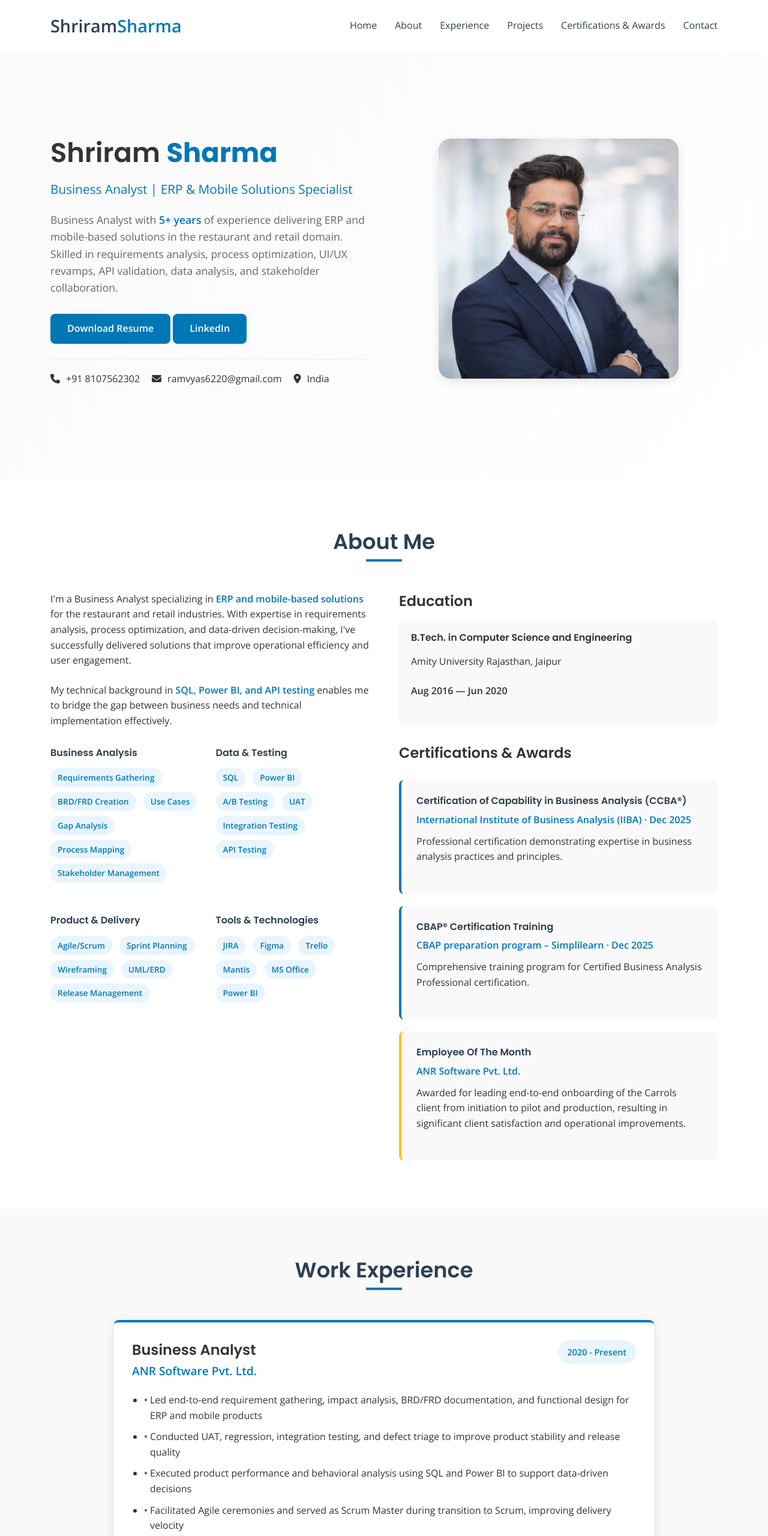
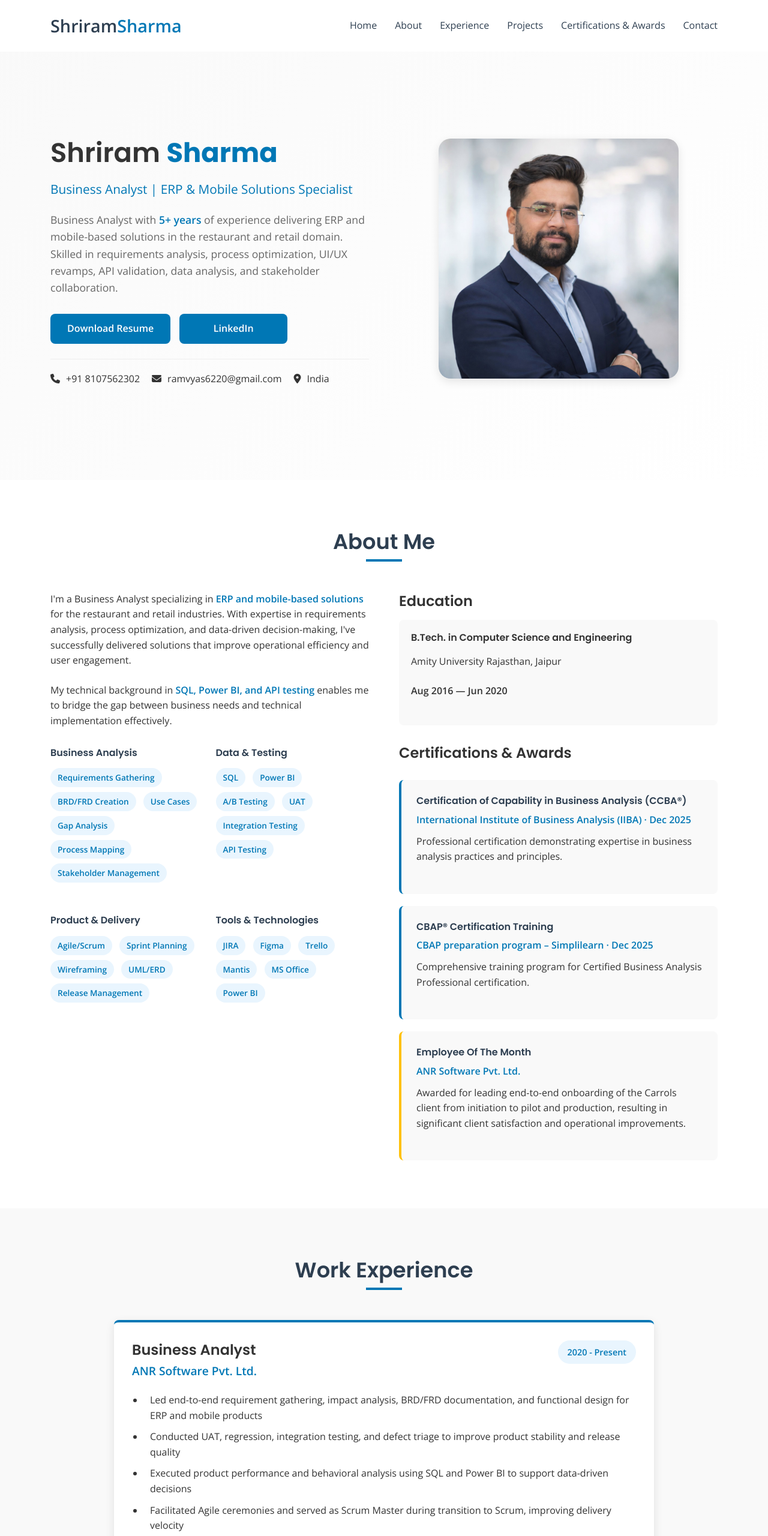
Before and after one commit to ShriramsharmaBA/shriramsharmaba.github.io, a plain HTML site: page index.html in a window 1280 px wide. Shown: the top 2560 px of the page at 60% size. Drawn offline with nearby package versions, Linux system fonts and the light colour scheme.

Commit message:
index.html

```diff
--- a/index.html
+++ b/index.html
@@ -236,6 +236,18 @@
             text-align: center;
         }
 
+        .hero-actions {
+          display: flex;
+          flex-wrap: wrap;
+          gap: 15px;
+        }
+
+        .hero-actions .btn {
+          min-width: 180px;
+          text-align: center;
+        }
+
+
         .profile-img {
             width: 100%;
             max-width: 400px;
@@ -243,10 +255,6 @@
             box-shadow: var(--shadow);
         }
 
-        .hero-btns {
-            display: flex;
-            gap: 15px;
-        }
 
         .contact-info-bar {
             display: flex;
@@ -379,13 +387,6 @@
             padding-left: 10px;
         }
 
-        .achievement-list li:before {
-            content: "•";
-            color: var(--primary-color);
-            font-weight: bold;
-            position: absolute;
-            left: 0;
-        }
 
         .achievement-stats {
             display: flex;
@@ -630,6 +631,17 @@
                 font-size: 1.8rem;
             }
         }
+        @media (max-width: 480px) {
+  .hero-actions {
+    flex-direction: column;
+    align-items: stretch;
+  }
+
+  .hero-actions .btn {
+    width: 100%;
+  }
+}
+
     </style>
 </head>
 <body>
```
